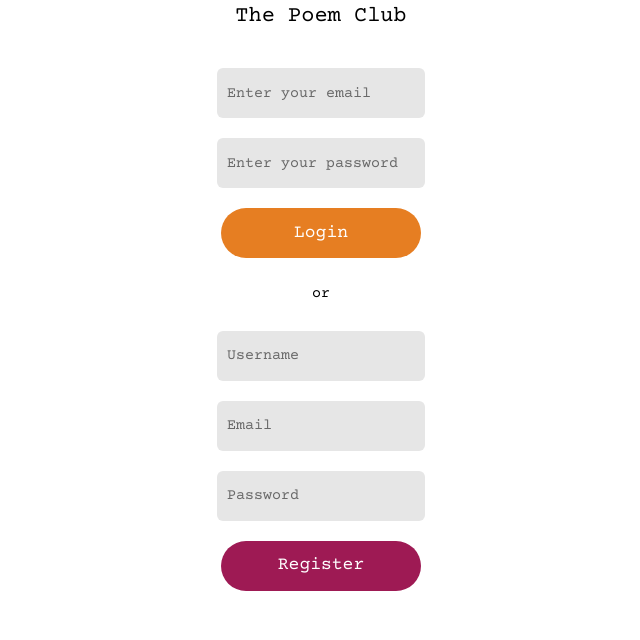
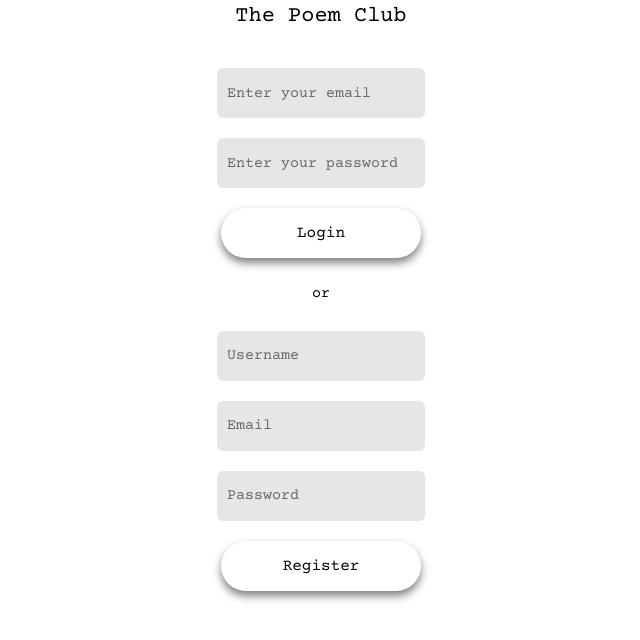
Before and after one commit to likunamatata/poetryclub, a React (Create React App) app in the folder client/: page / in a window 1280 px wide. Shown: the top 640 px of the page, without its empty margins (319-959 px from the left). Built offline with nearby package versions, Linux system fonts and the light colour scheme; the HTML template or start-up script is replaced by a standard one.

Commit message:
login and register buttons update

```diff
--- a/client/src/styles/Landing.module.css
+++ b/client/src/styles/Landing.module.css
@@ -18,12 +18,11 @@
   border: none;
 }
 
-.loginButton{
-  background-color: #E67E22;
-}
-
-.registerButton{
-  background-color: #9E1A54;
+.loginButton, .registerButton{
+  color: black;
+  font-size: 16px;
+  background-color: white;
+  box-shadow: 0px 5px 8px 0px rgba(0,0,0,0.5);
 }
 
 .input{
```
